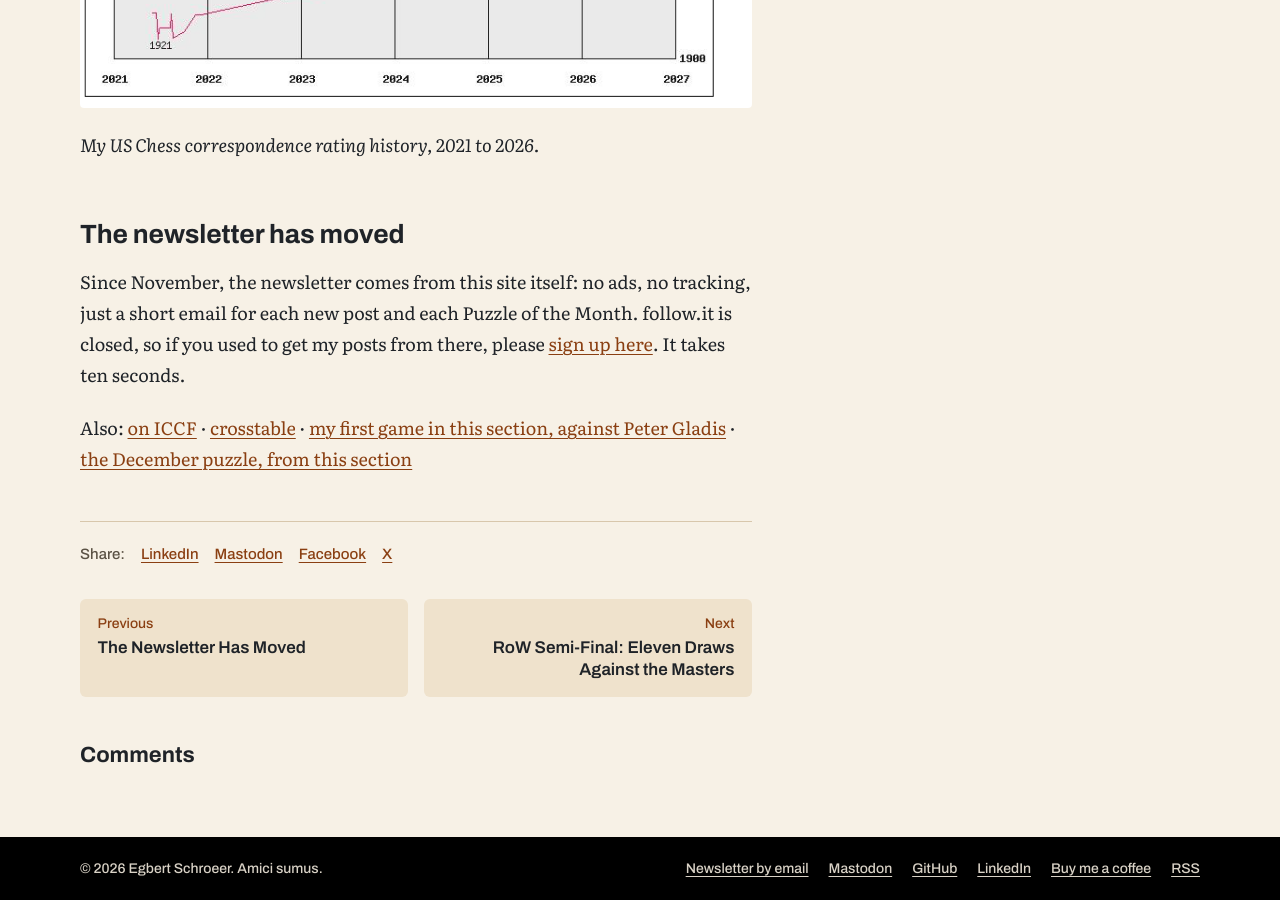
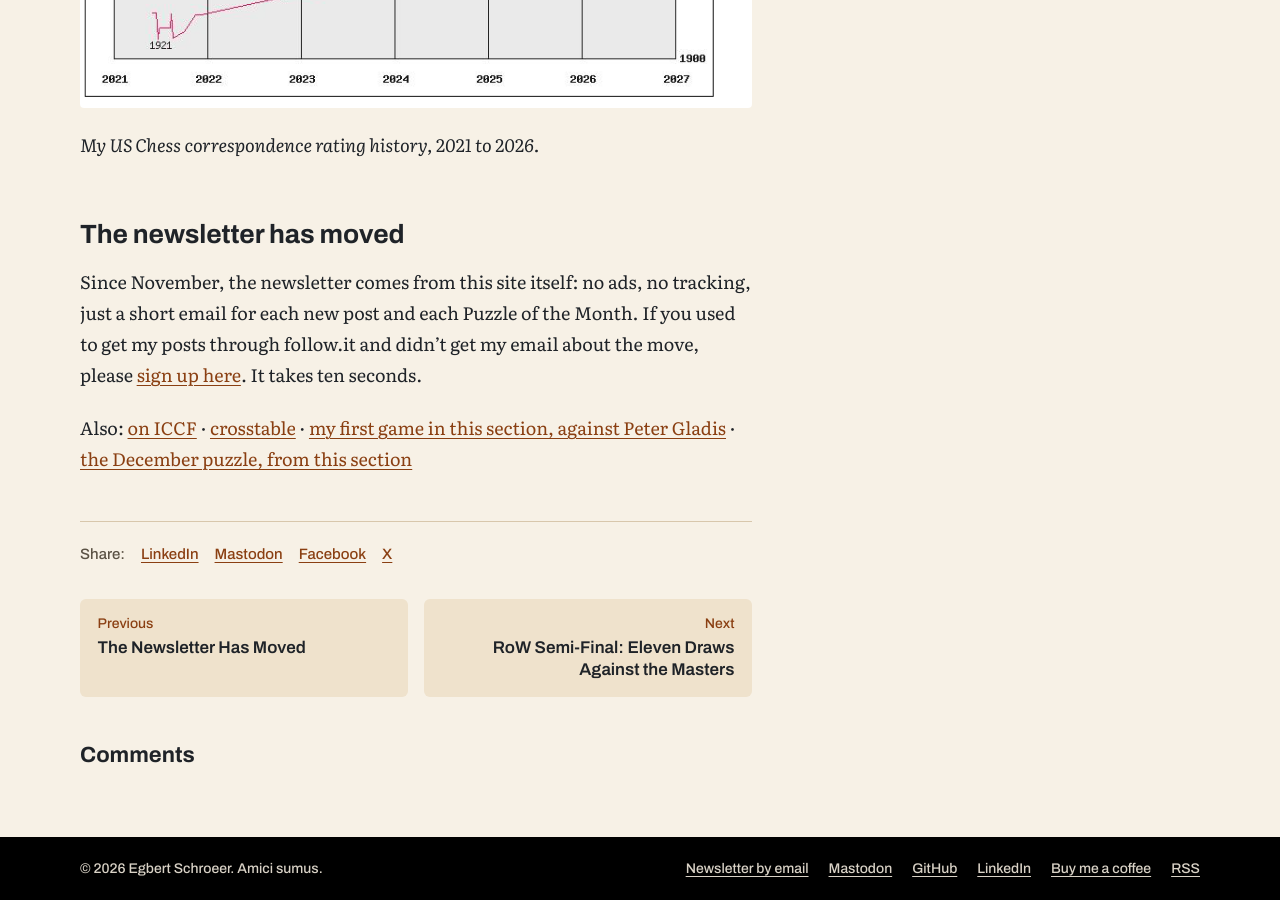
Before and after one commit to Egbert-Azure/Chess-Website, a Jekyll site: the page built from _posts/2026-12-15-25EN03-Shared-First.md, in a window 1280 px wide and 900 px high, scrolled down 7140 px. Built offline with Jekyll 4.4.1, drawn with Linux system fonts in a browser that asks for light colours; comment, search, counter and statistics services are not loaded.

Commit message:
Newsletter has moved: clearer wording

```diff
--- a/_posts/2026-12-15-25EN03-Shared-First.md
+++ b/_posts/2026-12-15-25EN03-Shared-First.md
@@ -93,7 +93,7 @@ Electronic Knights counts for US Chess, not for ICCF. This win took my US Chess
 
 ## The newsletter has moved
 
-Since November, the newsletter comes from this site itself: no ads, no tracking, just a short email for each new post and each Puzzle of the Month. follow.it is closed, so if you used to get my posts from there, please [sign up here](https://chess.myvortexcloud.com/newsletter/). It takes ten seconds.
+Since November, the newsletter comes from this site itself: no ads, no tracking, just a short email for each new post and each Puzzle of the Month. If you used to get my posts through follow.it and didn't get my email about the move, please [sign up here](https://chess.myvortexcloud.com/newsletter/). It takes ten seconds.
 
 Also: [on ICCF](https://www.iccf.com/game?id=1531116) · [crosstable](https://www.iccf.com/event?id=109313) · [my first game in this section, against Peter Gladis](https://chess.myvortexcloud.com/First-Game-25EN03) · [the December puzzle, from this section](https://chess.myvortexcloud.com/puzzles/december-2026/)
 
```
Also changed, not shown: _posts/2026-11-17-The-Newsletter-Has-Moved.md (+6 -6 lines).
